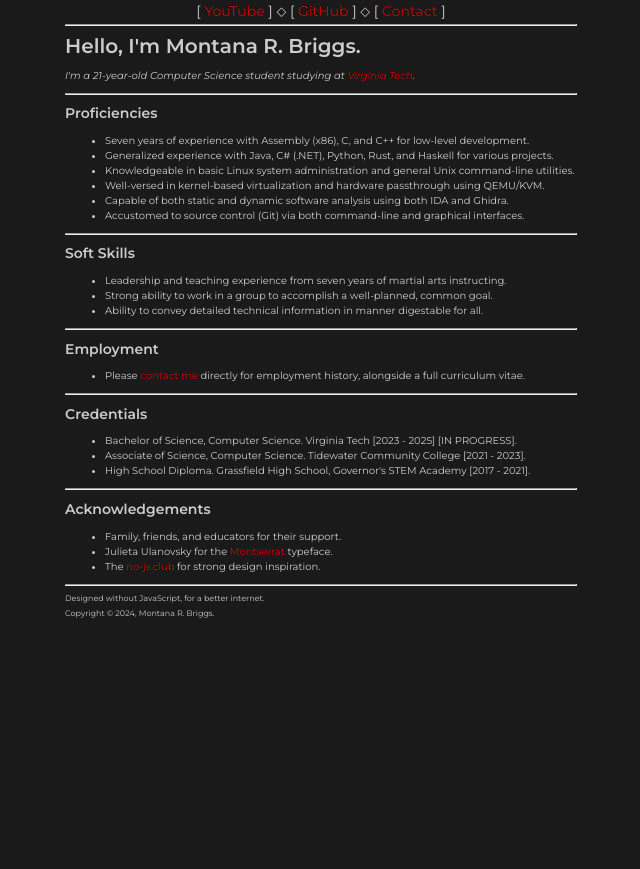
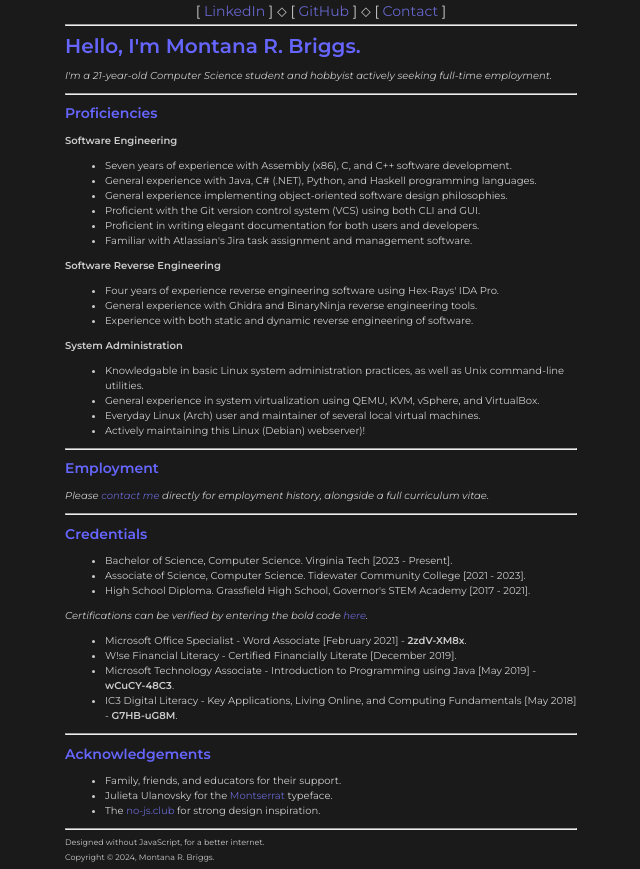
Before and after one commit to MontanaRBriggs/MontanaRBriggs.info, a plain HTML site: page index.html in a window 1280 px wide. Shown: the whole page, without its empty margins (319-959 px from the left). Before the commit the page ends 800 px from the top, so only its background shows below. Drawn offline with Linux system fonts and the light colour scheme.

Commit message:
Update website content and theming.

```diff
--- a/index.html
+++ b/index.html
@@ -15,7 +15,7 @@
     <body>
         <div class="navigation">
             <nav>
-                <a href="https://youtube.com/@MontanaRBriggs">YouTube</a>
+                <a href="https://linkedin.com/in/MRBriggs">LinkedIn</a>
                 ⬦
                 <a href="https://github.com/MontanaRBriggs">GitHub</a>
                 ⬦
@@ -25,52 +25,70 @@
 
         <hr> <!-- Separation between Navigation and the Header -->
 
-        <header>
-            <h1>Hello, I'm Montana R. Briggs.</h1>
-        </header>
+        <div class="introduction">
+            <header>
+                <h1>Hello, I'm Montana R. Briggs.</h1>
+            </header>
 
-        <p>I'm a 21-year-old Computer Science student studying at <a href="https://www.vt.edu/academics/majors/computer-science.html">Virginia Tech</a>.</p>
+            <p>I'm a 21-year-old Computer Science student and hobbyist actively seeking full-time employment.</p>
+        </div>
 
         <hr> <!-- Separation between Header and the Main Content -->
 
         <div class="main-content">
             <h2>Proficiencies</h2>
 
+            <h3>Software Engineering</h3>
+
             <ul>
-                <li>Seven years of experience with Assembly (x86), C, and C++ for low-level development.</li>
-                <li>Generalized experience with Java, C# (.NET), Python, Rust, and Haskell for various projects.</li>
-                <li>Knowledgeable in basic Linux system administration and general Unix command-line utilities.</li>
-                <li>Well-versed in kernel-based virtualization and hardware passthrough using QEMU/KVM.</li>
-                <li>Capable of both static and dynamic software analysis using both IDA and Ghidra.</li>
-                <li>Accustomed to source control (Git) via both command-line and graphical interfaces.</li>
+                <li>Seven years of experience with Assembly (x86), C, and C++ software development.</li>
+                <li>General experience with Java, C# (.NET), Python, and Haskell programming languages.</li>
+                <li>General experience implementing object-oriented software design philosophies.</li>
+                <li>Proficient with the Git version control system (VCS) using both CLI and GUI.</li>
+                <li>Proficient in writing elegant documentation for both users and developers.</li>
+                <li>Familiar with Atlassian's Jira task assignment and management software.</li>
             </ul>
 
-            <hr> <!-- Separation between Proficienies and Soft Skills -->
-
-            <h2>Soft Skills</h2>
+            <h3>Software Reverse Engineering</h3>
 
             <ul>
-                <li>Leadership and teaching experience from seven years of martial arts instructing.</li>
-                <li>Strong ability to work in a group to accomplish a well-planned, common goal.</li>
-                <li>Ability to convey detailed technical information in manner digestable for all.</li>
+                <li>Four years of experience reverse engineering software using Hex-Rays' IDA Pro.</li>
+                <li>General experience with Ghidra and BinaryNinja reverse engineering tools.</li>
+                <li>Experience with both static and dynamic reverse engineering of software.</li>
             </ul>
 
-            <hr> <!-- Separation between Soft Skills and Employment -->
+            <h3>System Administration</h3>
+
+            <ul>
+                <li>Knowledgable in basic Linux system administration practices, as well as Unix command-line utilities.</li>
+                <li>General experience in system virtualization using QEMU, KVM, vSphere, and VirtualBox.</li>
+                <li>Everyday Linux (Arch) user and maintainer of several local virtual machines.</li>
+                <li>Actively maintaining this Linux (Debian) webserver)!</li>
+            </ul>
+
+            <hr> <!-- Separation between Proficiencies  and Employment -->
 
             <h2>Employment</h2>
 
-            <ul>
-                <li>Please <a href="mailto:Contact@MontanaRBriggs.dev">contact me</a> directly for employment history, alongside a full curriculum vitae.</li>
-            </ul>
+            <p>Please <a href="mailto:Contact@MontanaRBriggs.dev">contact me</a> directly for employment history, alongside a full curriculum vitae.</p>
 
             <hr> <!-- Separation between Employment and Credentials -->
 
             <h2>Credentials</h2>
 
             <ul>
-                <li>Bachelor of Science, Computer Science. Virginia Tech [2023 - 2025] [IN PROGRESS].</li>
+                <li>Bachelor of Science, Computer Science. Virginia Tech [2023 - Present].</li>
                 <li>Associate of Science, Computer Science. Tidewater Community College [2021 - 2023].</li>
                 <li>High School Diploma. Grassfield High School, Governor's STEM Academy [2017 - 2021].</li>
+            </ul>
+
+            <p>Certifications can be verified by entering the bold code <a href="https://verify.certiport.com/">here</a>.</p>
+
+            <ul>
+                <li>Microsoft Office Specialist - Word Associate [February 2021] - <b>2zdV-XM8x</b>.</li>
+                <li>W!se Financial Literacy - Certified Financially Literate [December 2019].</li>
+                <li>Microsoft Technology Associate - Introduction to Programming using Java [May 2019] - <b>wCuCY-48C3</b>.</li>
+                <li>IC3 Digital Literacy - Key Applications, Living Online, and Computing Fundamentals [May 2018] - <b>G7HB-uG8M</b>.</li>
             </ul>
 
             <hr> <!-- Separation between Credentials and Acknowledgements -->
--- a/styles.css
+++ b/styles.css
@@ -41,17 +41,21 @@ body {
 @media screen and (min-width: 768px) {
     body {
         max-width: 40vw;
-	margin: 0.30vw auto;
+	    margin: 0.30vw auto;
     }
 }
 
 a {
     text-decoration: none;
-    color: #CC0000;
+    color: #6666CC;
 }
 
 a:hover {
-    color: #FF6666;
+    color: #6666FF;
+}
+
+b {
+    font-family: "Montserrat-SemiBold";
 }
 
 p {
@@ -86,6 +90,7 @@ nav a::after {
 h1 {
     font-family: "Montserrat-SemiBold";
     font-size: 2.0em;
+    color: #6666FF;
 }
 
 /* Main content. */
@@ -93,6 +98,12 @@ h1 {
 h2 {
     font-family: "Montserrat-SemiBold";
     font-size: 1.4em;
+    color: #6666FF;
+}
+
+h3 {
+    font-family: "Montserrat-SemiBold";
+    font-size: 1.0em;
 }
 
 li {
```
